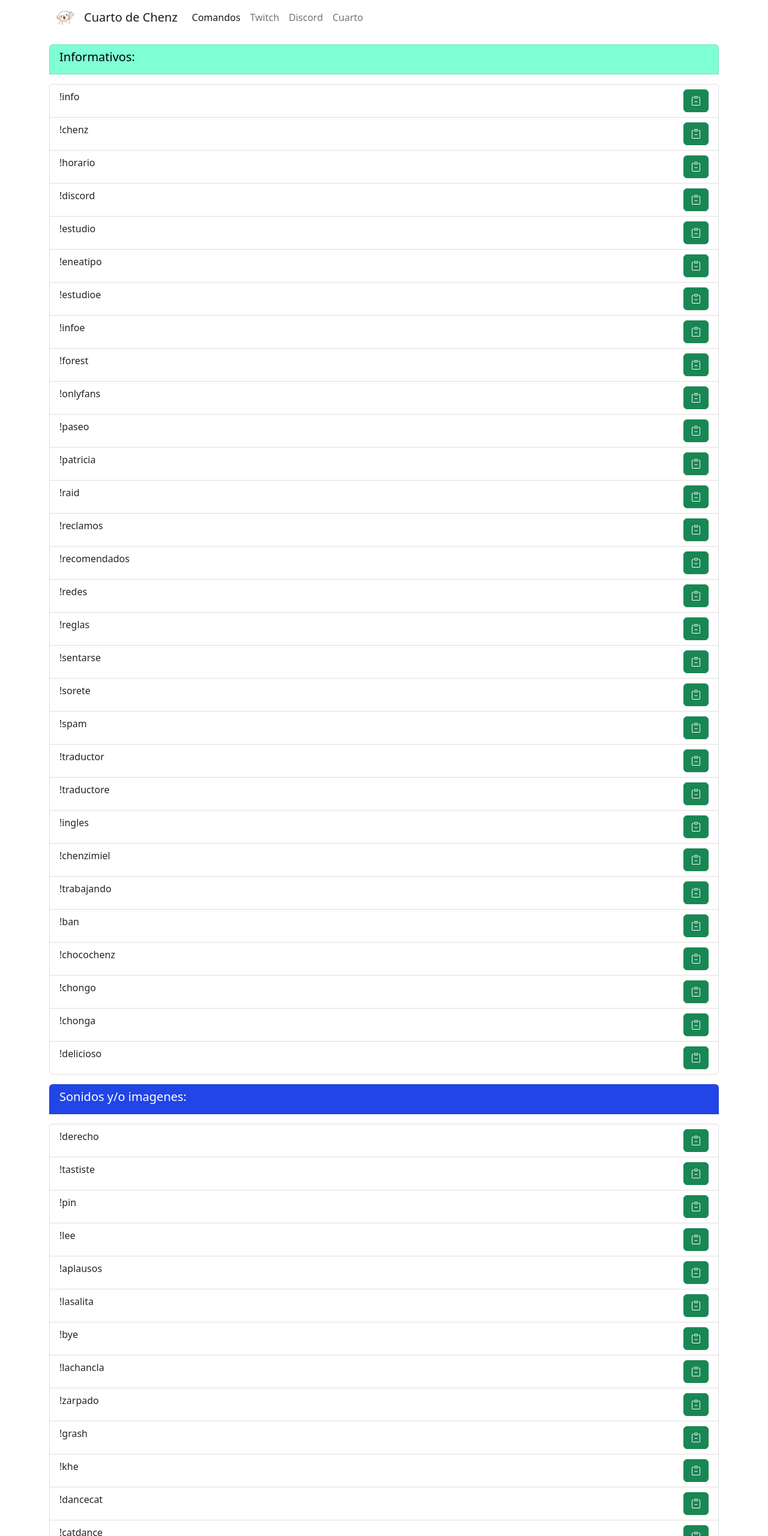
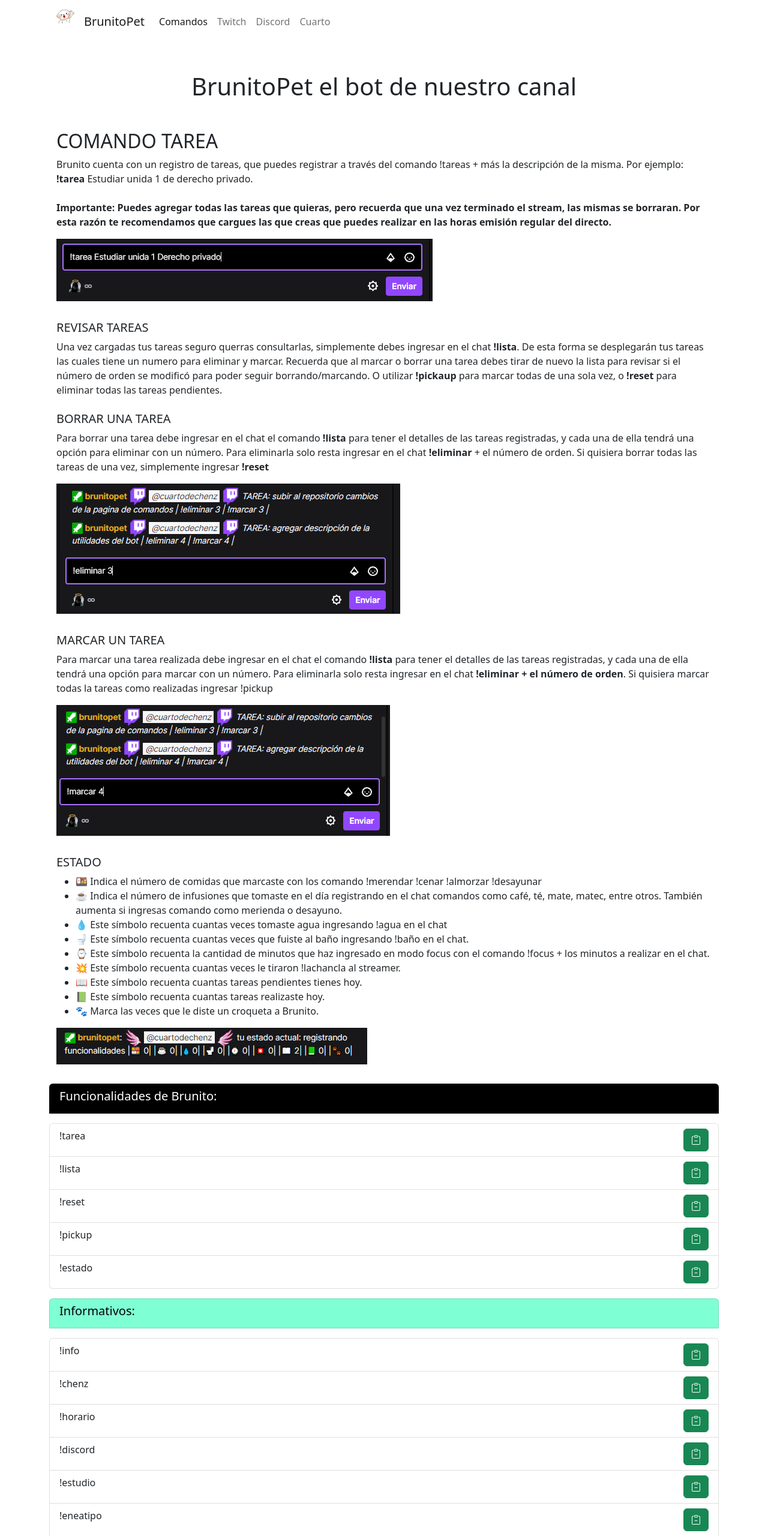
Before and after one commit to lucianoontiveros/comandoCuartoDeChenz, a website: page index.html in a window 1280 px wide. Shown: the top 2560 px of the page at 60% size. Drawn offline with nearby package versions, Linux system fonts and the light colour scheme.

Commit message:
Subiendo modificaciones para informar comandos del bot

```diff
--- a/css/style.scss
+++ b/css/style.scss
@@ -35,6 +35,13 @@
     margin-bottom: 1em;
 }
 
+.container .lista__brunito a {
+    background-color: rgb(1, 0, 0);
+    color: white;
+    margin-top: 1em;
+    margin-bottom: 1em;
+}
+
 .list-group-item:hover {
     background-color: black;
     color: white;
@@ -49,3 +56,9 @@
 .disable {
     display: none;
 }
+
+@media only screen and (max-width: 600px) {
+    img {
+        display: none;
+    }
+}
--- a/custom.js
+++ b/custom.js
@@ -12,6 +12,9 @@ const acciones = document.querySelector('.acciones');
 
 const listaBebidas= document.querySelector('.lista__bebidas');
 const bebidas = document.querySelector('.bebidas');
+
+const listaBrunito= document.querySelector('.lista__brunito');
+const funcionalidades = document.querySelector('.funcionalidades');
 
 const botones = document.querySelectorAll(".list-group-item button");
 const texto =  document.querySelectorAll(".itemText button");
@@ -88,6 +91,20 @@ listaBebidas.addEventListener('click', (e) => {
 
 });
 
+listaBrunito.addEventListener('click', (e) => {
+    e.stopPropagation()
+
+    if(funcionalidades.classList.contains('disable')){
+        funcionalidades.classList.remove('disable');
+        funcionalidades.classList.add('active');
+    } else {
+        funcionalidades.classList.remove('active');
+        funcionalidades.classList.add('disable');
+
+    }
+
+});
+
 
 
 botones.forEach((boton) => boton.addEventListener("click", (e)=> {
--- a/index.html
+++ b/index.html
@@ -18,16 +18,16 @@
         <nav class="navbar navbar-expand-lg">
             <div class="container-fluid">
                 <a class="navbar-brand" href="https://www.twitch.tv/cuartodechenz">
-                    <img src="./img/1.ico" alt="" width="30">
+                    <img class="mb-3" src="./img/1.ico" alt="" width="30">
                   </a>
-              <a class="navbar-brand" href="#">Cuarto de Chenz</a>
+              <a class="navbar-brand" href="#gruposComandos">BrunitoPet</a>
               <button class="navbar-toggler" type="button" data-bs-toggle="collapse" data-bs-target="#navbarSupportedContent" aria-controls="navbarSupportedContent" aria-expanded="false" aria-label="Toggle navigation">
                 <span class="navbar-toggler-icon"></span>
               </button>
               <div class="collapse navbar-collapse" id="navbarSupportedContent">
                 <ul class="navbar-nav me-auto mb-2 mb-lg-0">
                   <li class="nav-item">
-                    <a class="nav-link active" aria-current="page" href="#">Comandos</a>
+                    <a class="nav-link active" aria-current="page" href="#gruposComandos">Comandos</a>
                   </li>
                   <li class="nav-item">
                     <a class="nav-link" href="https://www.twitch.tv/cuartodechenz">Twitch</a>
@@ -43,8 +43,61 @@
             </div>
         </nav>
 
-        <div class="list-group lista__informativo">
-            <a href="#" class="list-group-item " aria-current="true">
+        <div class="container">
+            <h1 class="text-center mt-5">BrunitoPet el bot de nuestro canal</h1>
+            <h2 class="mt-5">COMANDO TAREA</h2>
+            <p>Brunito cuenta con un registro de tareas, que puedes registrar a través del comando !tareas + más la descripción de la misma. Por ejemplo: <b>!tarea</b> Estudiar unida 1 de derecho privado. <br><br>
+            <b>Importante: Puedes agregar todas las tareas que quieras, pero recuerda que una vez terminado el stream, las mismas se borraran. Por esta razón te recomendamos que cargues las que creas que puedes realizar en las horas emisión regular del directo.</b></p>
+            <img class="mb-3" src="./img/comandotarea.png" alt="">
+            <h5 class="mt-3">REVISAR TAREAS</h5>
+            <p>Una vez cargadas tus tareas seguro querras consultarlas, simplemente debes ingresar en el chat <b>!lista</b>. De esta forma se desplegarán tus tareas las cuales tiene un numero para eliminar y marcar. Recuerda que al marcar o borrar una tarea debes tirar de nuevo la lista para revisar si el número de orden se modificó para poder seguir borrando/marcando. O utilizar <b>!pickaup</b> para marcar todas de una sola vez, o <b>!reset</b> para eliminar todas las tareas pendientes. </p>
+            <h5 class="mt-4">BORRAR UNA TAREA</h5>
+            <p>Para borrar una tarea debe ingresar en el chat el comando <b>!lista</b> para tener el detalles de las tareas registradas, y cada una de ella tendrá una opción para eliminar con un número. Para eliminarla solo resta ingresar en el chat <b>!eliminar</b> + el número de orden. Si quisiera borrar todas las tareas de una vez, simplemente ingresar <b>!reset</b></p>
+            <img class="mb-3" src="./img/eliminarOmarcar.png" alt="">
+
+            <h5 class="mt-3">MARCAR UN TAREA</h5>
+            <p>Para marcar una tarea realizada debe ingresar en el chat el comando <b>!lista</b> para tener el detalles de las tareas registradas, y cada una de ella tendrá una opción para marcar con un número. Para eliminarla solo resta ingresar en el chat <b>!eliminar + el número de orden</b>. Si quisiera marcar todas la tareas como realizadas ingresar <b></b>!pickup</p>
+            <img class="mb-3" src="./img/marcar .png" alt="">
+            <h5 class="mt-3">ESTADO</h5>
+            <ul>
+                <li>🍱 Indica el número de comidas que marcaste con los comando !merendar !cenar !almorzar !desayunar  </li>
+                <li>☕ Indica el número de infusiones que tomaste en el día registrando en el chat comandos como café, té, mate, matec, entre otros. También aumenta si ingresas comando como merienda o desayuno. </li>
+                <li>💧 Este símbolo recuenta cuantas veces tomaste agua ingresando !agua en el chat</li>
+                <li>🚽 Este símbolo recuenta cuantas veces que fuiste al baño ingresando !baño en el chat.</li>
+                <li>⌚ Este símbolo recuenta la cantidad de minutos que haz ingresado en modo focus con el comando !focus + los minutos a realizar en el chat.</li>
+                <li>💥 Este símbolo recuenta cuantas veces le tiraron !lachancla al streamer. </li>
+                <li>📖 Este símbolo recuenta cuantas tareas pendientes tienes hoy. </li>
+                <li>📗 Este símbolo recuenta cuantas tareas realizaste hoy.</li>
+                <li> 🐾  Marca las veces que le diste un croqueta a Brunito. </li>
+            </ul>
+            <img class="mb-3" src="./img/resumenDeActividades.png" alt="">
+        </div>
+
+        <div class="list-group lista__brunito" id="gruposComandos">
+            <a href="#gruposComandos" class="list-group-item " aria-current="true">
+                <h5>Funcionalidades de Brunito: </h5>
+            </a>
+            <ul class="list-group lista-grupo funcionalidades">
+                <li class="list-group-item itemText"> !tarea
+                    <button value="!tarea" type="button" class="btn btn-success"><i class="bi bi-clipboard-minus"></i></button>
+                </li>
+                <li class="list-group-item itemText"> !lista
+                    <button value="!lista" type="button" class="btn btn-success"><i class="bi bi-clipboard-minus"></i></button>
+                </li>
+                <li class="list-group-item itemText"> !reset
+                    <button value="!reset" type="button" class="btn btn-success"><i class="bi bi-clipboard-minus"></i></button>
+                </li>
+                <li class="list-group-item itemText"> !pickup
+                    <button value="!pickup" type="button" class="btn btn-success"><i class="bi bi-clipboard-minus"></i></button>
+                </li>
+                <li class="list-group-item itemText"> !estado
+                    <button value="!matec" type="button" class="btn btn-success"><i class="bi bi-clipboard-minus"></i></button>
+                </li>
+            </ul>
+        </div>
+
+        <div class="list-group lista__informativo" >
+            <a href="#gruposComandos" class="list-group-item " aria-current="true">
                 <h5>Informativos: </h5>
             </a>
             <ul class="list-group lista-grupo informativo">
@@ -64,7 +117,7 @@
                     <button type="button" value='!estudio' class="btn btn-success"><i class="bi bi-clipboard-minus"></i></button>
                 </li>
                 <li class="list-group-item itemText"> !eneatipo
-                    <button type="button" value='' class="btn btn-success"><i class="bi bi-clipboard-minus"></i></button>
+                    <button type="button" value='!eneatipo ' class="btn btn-success"><i class="bi bi-clipboard-minus"></i></button>
                 </li>
                 <li class="list-group-item itemText"> !estudioe
                     <button type="button" value='!estudioe' class="btn btn-success"><i class="bi bi-clipboard-minus"></i></button>
@@ -106,7 +159,7 @@
                     <button type="button" value='!sorete ' class="btn btn-success"><i class="bi bi-clipboard-minus"></i></button>
                 </li>
                 <li class="list-group-item itemText"> !spam
-                    <button type="button" value='' class="btn btn-success"><i class="bi bi-clipboard-minus"></i></button>
+                    <button type="button" value='!spam ' class="btn btn-success"><i class="bi bi-clipboard-minus"></i></button>
                 </li>
                 <li class="list-group-item itemText"> !traductor
                     <button type="button" value='!traductor' class="btn btn-success"><i class="bi bi-clipboard-minus"></i></button>
@@ -142,7 +195,7 @@
         </div>
 
         <div class="list-group lista__sonidos">
-            <a href="#" class="list-group-item " aria-current="true">
+            <a href="#gruposComandos" class="list-group-item " aria-current="true">
                 <h5>Sonidos y/o imagenes: </h5>
             </a>
             <ul class="list-group lista-grupo sonidos">
@@ -201,7 +254,7 @@
         </div>
 
         <div class="list-group lista__interactuar">
-            <a href="#" class="list-group-item " aria-current="true">
+            <a href="#gruposComandos" class="list-group-item " aria-current="true">
                 <h5>Para interactuar </h5>
             </a>
             <ul class="list-group lista-grupo interactuar">
@@ -240,12 +293,12 @@
         </div>
 
         <div class="list-group lista__acciones">
-            <a href="#" class="list-group-item " aria-current="true">
+            <a href="#gruposComandos" class="list-group-item " aria-current="true">
                 <h5>Acciones: </h5>
             </a>
             <ul class="list-group lista-grupo acciones">
                 <li class="list-group-item itemText"> !baño
-                <button value="" ty!bañope="button" class="btn btn-success"><i class="bi bi-clipboard-minus"></i></button>
+                <button value="!baño " ty!bañope="button" class="btn btn-success"><i class="bi bi-clipboard-minus"></i></button>
                 </li>
                 <li class="list-group-item itemText"> !calentar
                     <button value="!calentar" type="button" class="btn btn-success"><i class="bi bi-clipboard-minus"></i></button>
@@ -290,7 +343,7 @@
         </div>
 
         <div class="list-group lista__bebidas">
-            <a href="#" class="list-group-item " aria-current="true">
+            <a href="#gruposComandos" class="list-group-item " aria-current="true">
                 <h5>Bebidas o Infusiones: </h5>
             </a>
             <ul class="list-group lista-grupo bebidas">
```
Also changed, not shown: css/style.css, img/comandotarea.png (added), img/eliminarOmarcar.png (added), img/estado.png (added), img/marcar .png (added), img/resumenDeActividades.png (added), 1 other file.
